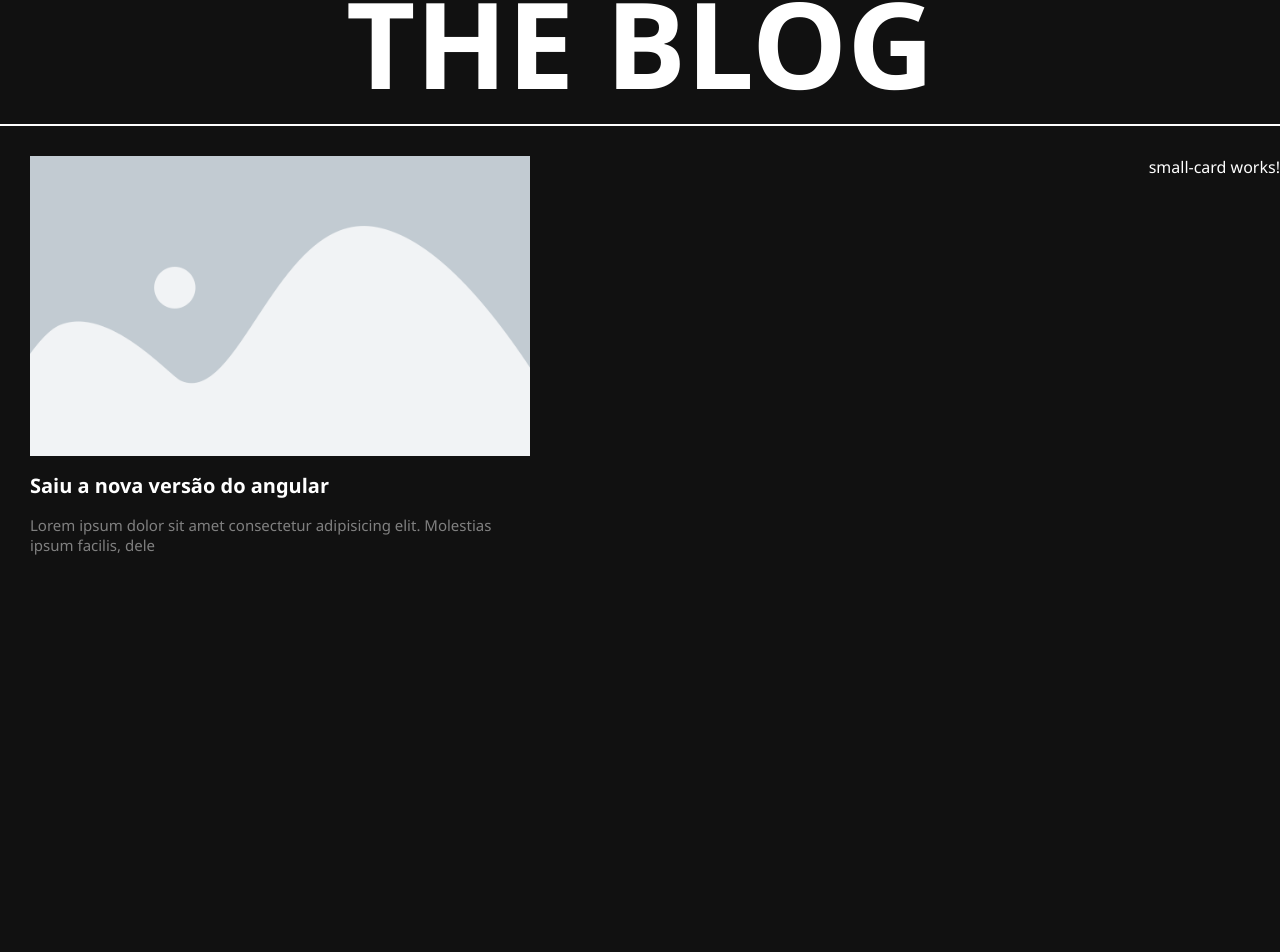
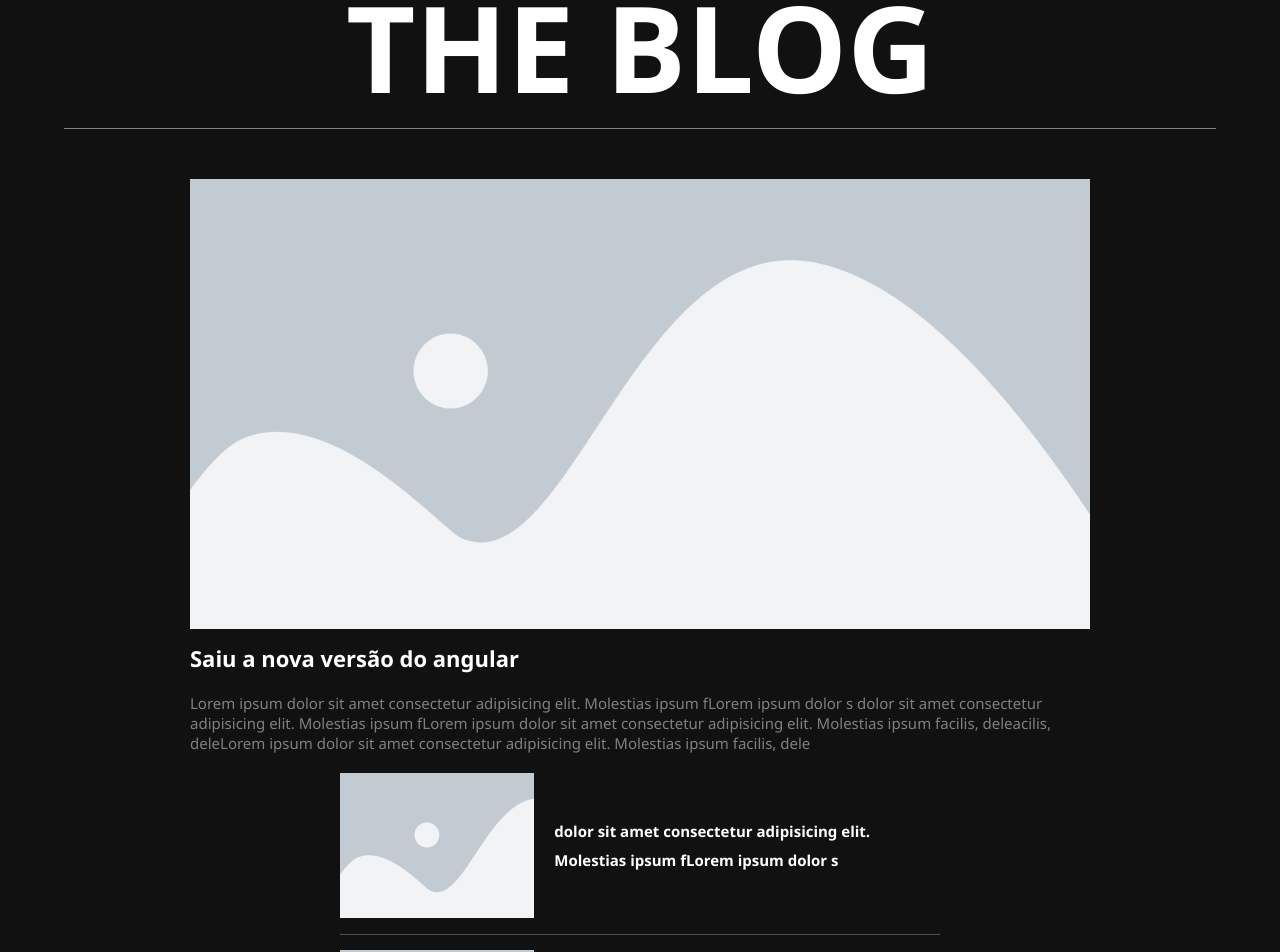
Before and after one commit to mguedesdev/Angular-Blog, an Angular app: page / in a window 1280 px wide. Shown: the part 56-1008 px from the top of the page. Before the commit the page ends 800 px from the top, so only its background shows below. Built offline with nearby package versions, Linux system fonts and the light colour scheme.

Commit message:
Small-card e ajustes de tamanho

```diff
--- a/src/app/components/big-card/big-card.component.css
+++ b/src/app/components/big-card/big-card.component.css
@@ -1,20 +1,17 @@
 .container__big-card {
-  width: 500px;
+  width: 900px;
   display: flex;
-  align-items: flex-start;
   flex-direction: column;
-  margin: 0 30px;
-  overflow: hidden;
 }
 
 .big-card__picture {
   overflow: hidden;
-  height: 300px;
+  height: 450px;
 }
 
 .big-card__picture > img {
   width: 100%;
-  min-width: 500px;
+  min-width: 900px;
   object-fit: cover;
   transition: transform 0.4s ease-in-out;
   height: 100%;
@@ -25,17 +22,13 @@
 }
 
 .big-card__title > h1 {
-  font-size: 20px;
+  font-size: 22px;
   margin-top: 15px;
   line-height: 29px;
-  transition: color 0.4s ease-in-out;
-
 }
-
 
 .big-card__description > p {
   font-size: 15px;
-  margin: 15px 0;
-  line-height: 20px;
+  margin: 20px 0;
   color: gray;
 }
--- a/src/app/components/big-card/big-card.component.html
+++ b/src/app/components/big-card/big-card.component.html
@@ -8,6 +8,6 @@
     </h1>
   </div>
   <div class="big-card__description">
-    <p>Lorem ipsum dolor sit amet consectetur adipisicing elit. Molestias ipsum facilis, dele</p>
+    <p>Lorem ipsum dolor sit amet consectetur adipisicing elit. Molestias ipsum fLorem ipsum dolor s dolor sit amet consectetur adipisicing elit. Molestias ipsum fLorem ipsum dolor sit amet consectetur adipisicing elit. Molestias ipsum facilis, deleacilis, deleLorem ipsum dolor sit amet consectetur adipisicing elit. Molestias ipsum facilis, dele</p>
   </div>
 </div>
--- a/src/app/components/menu-title/menu-title.component.css
+++ b/src/app/components/menu-title/menu-title.component.css
@@ -1,5 +1,7 @@
 .container__menu-title {
   color: white;
+  display: flex;
+  justify-content: center;
 }
 
 .menu-title__title {
@@ -10,7 +12,8 @@
 }
 
 .container__menu-title > div {
-  border-top: white 2px solid;
-  border-bottom: white 2px solid;
-  margin: 15px 0;
+  border-top: gray 0.5px solid;
+  border-bottom: gray 0.5px solid;
+  margin: 20px 0;
+  width: 90%;
 }
--- a/src/app/components/small-card/small-card.component.css
+++ b/src/app/components/small-card/small-card.component.css
@@ -0,0 +1,48 @@
+.container__small-card {
+  width: 600px;
+  align-items: center;
+}
+
+.small-card__content {
+  display: flex;
+}
+
+.small-card__separator > hr {
+  border: 1px solid #4e4e4e;
+  border-top: #111111 1px solid;
+  margin: 15px auto;
+}
+
+.small-card__title {
+  padding: 10px;
+  width: 100%;
+}
+
+.small-card__picture {
+  overflow: hidden;
+  height: 145px;
+  margin-right: 10px;
+}
+
+.small-card__picture > img {
+  width: 100%;
+  min-width: 300px;
+  object-fit: cover;
+  transition: transform 0.4s ease-in-out;
+  height: 100%;
+}
+
+.small-card__picture > img:hover {
+  transform: scale(1.2);
+}
+
+.small-card__title {
+  display: flex;
+  justify-content: center;
+  align-items: center;
+}
+
+.small-card__title > h1 {
+  font-size: 15px;
+  line-height: 29px;
+}
--- a/src/app/components/small-card/small-card.component.html
+++ b/src/app/components/small-card/small-card.component.html
@@ -1 +1,17 @@
-<p>small-card works!</p>
+
+<div class="container__small-card">
+  <div class="small-card__content">
+    <div class="small-card__picture">
+      <img src="assets/placeholder.webp" alt="">
+    </div>
+      <div class="small-card__title">
+        <h1>
+          <a href=""> dolor sit amet consectetur adipisicing elit. Molestias ipsum fLorem ipsum dolor s</a>
+        </h1>
+      </div>
+  </div>
+
+    <div class="small-card__separator">
+      <hr>
+    </div>
+</div>
--- a/src/app/pages/home/home.component.css
+++ b/src/app/pages/home/home.component.css
@@ -1,7 +1,14 @@
 .container__articles {
   display: flex;
-  justify-content: space-between;
+  justify-content:space-around;
   flex-wrap: wrap;
   margin-top: 30px;
 
 }
+
+.articles__others {
+  display: flex;
+  flex-direction: column;
+  align-items: flex-start;
+  justify-content: flex-start;
+}
--- a/src/app/pages/home/home.component.html
+++ b/src/app/pages/home/home.component.html
@@ -5,6 +5,8 @@
   </div>
   <div class="articles__others">
     <app-small-card></app-small-card>
+    <app-small-card></app-small-card>
+    <app-small-card></app-small-card>
   </div>
 
 </div>
```
